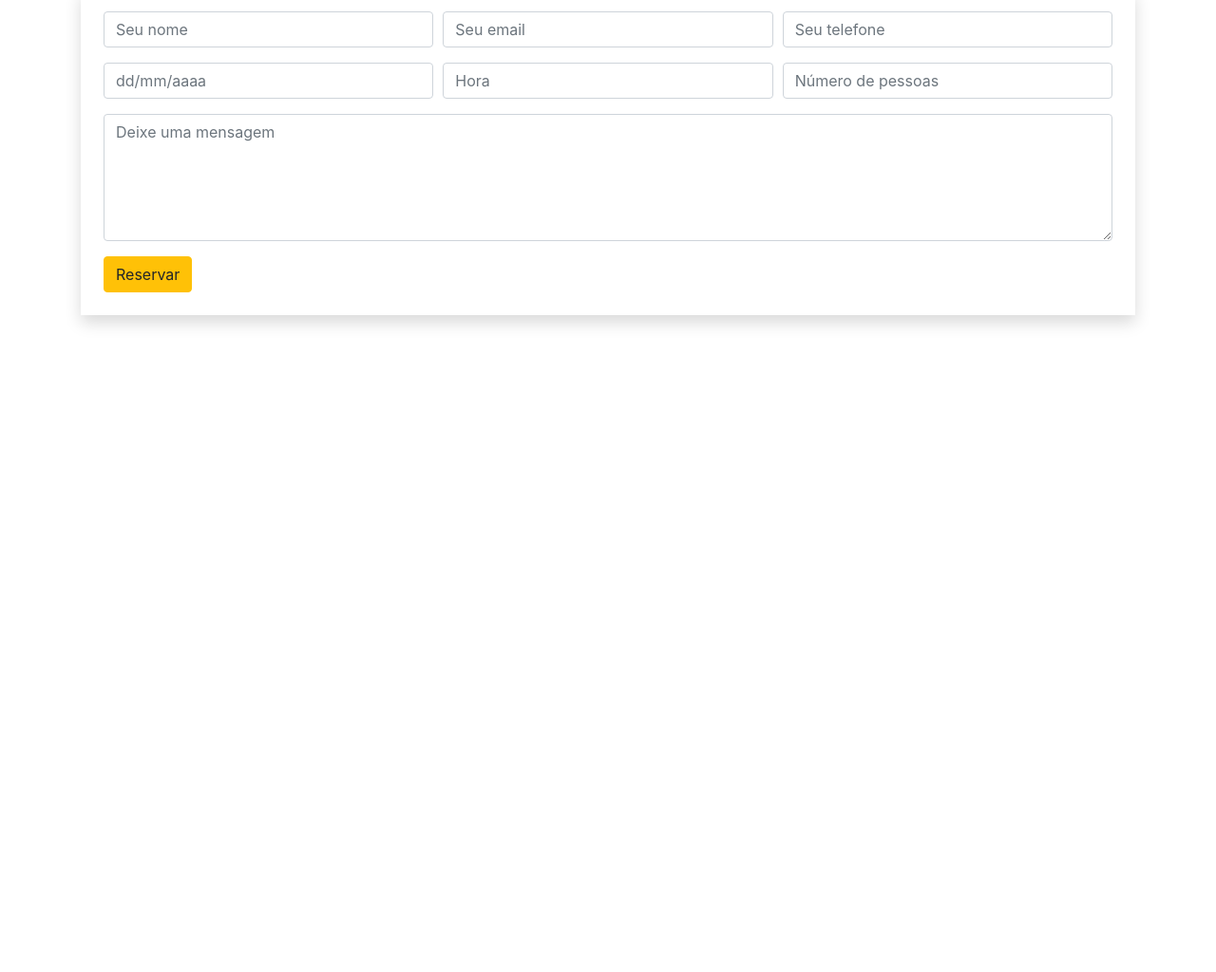
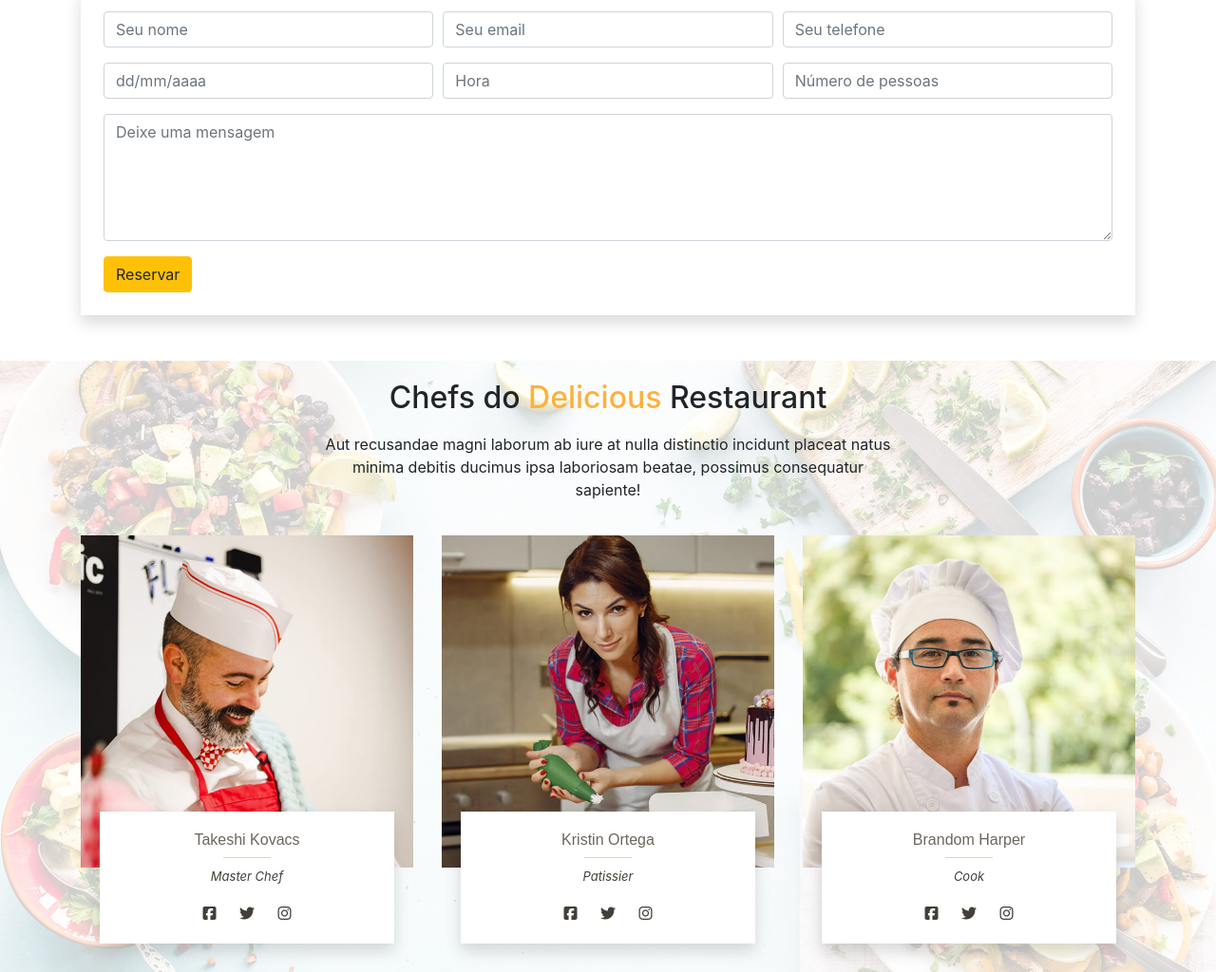
Before and after one commit to fsilva2016/delicious, a plain HTML site: page index.html in a window 1280 px wide. Shown: the part 3782-4806 px from the top of the page at 95% size. Before the commit the page ends 4162 px from the top, so only its background shows below. Drawn offline with nearby package versions, Linux system fonts and the light colour scheme.

Commit message:
feature/chefs

```diff
--- a/index.html
+++ b/index.html
@@ -216,7 +216,7 @@
               <nav>
                 <div class="nav nav-pills mb-3" id="nav-tab" role="tablist">
                   <a class="btn btn-outline-warning active" id="nav-lanches-tab" data-toggle="tab" href="#tab-lanches" role="tab">Lanches</a>
-                  <a class="btn btn-outline-warning mx-3" id="nav-bebidas-tab" data-toggle="tab" href="#tab-bebidas" role="tab">Pratos do dia</a>
+                  <a class="btn btn-outline-warning mx-3" id="nav-plates-tab" data-toggle="tab" href="#tab-plates" role="tab">Pratos do dia</a>
                   <a class="btn btn-outline-warning" id="nav-salgados-tab" data-toggle="tab" href="#tab-salgados" role="tab">Bebidas</a>
                 </div>
               </nav>
@@ -262,7 +262,7 @@
                   </div>
                 </div>
               </div>
-              <div class="tab-pane fade show" id="tab-bebidas" role="tabpanel">
+              <div class="tab-pane fade show" id="tab-plates" role="tabpanel">
                 <div class="row">
                   <div class="col-md-8 cardapio-lanche">
                     <h2>Segunda-feira: Virado à paulista</h2>
@@ -526,6 +526,93 @@
         </div>
       </section>
       <!-- book-a-table /-->
+
+      <!-- chefs -->
+      <section id="chefs" class="chefs">
+        <div class="container">
+          <div class="row">
+            <div class="col-12 pb-3">
+              <header class="main-title">
+                <h2>Chefs do <span>Delicious</span> Restaurant</h2>
+                <p>
+                  Aut recusandae magni laborum ab iure at nulla distinctio incidunt placeat natus minima debitis ducimus ipsa laboriosam beatae, possimus consequatur sapiente!
+                </p>
+              </header>
+            </div>
+          </div>
+          <div class="row">
+            <div class="col-lg-4 col-md-6">
+              <div class="member">
+                <div class="pic">
+                  <img src="img/chefs-1.jpg" alt="" class="img-fluid">
+                </div>
+                <div class="member-info shadow">
+                  <h4>Takeshi Kovacs</h4>
+                  <span>Master Chef</span>
+                  <div class="social pt-3">
+                    <a href="https://facebook.com">
+                      <i class="fab fa-facebook-square"></i>
+                    </a>
+                    <a href="https://facebook.com">
+                      <i class="fab fa-twitter"></i>
+                    </a>
+                    <a href="https://facebook.com">
+                      <i class="fab fa-instagram"></i>
+                    </a>
+                  </div>
+                </div>
+              </div>
+            </div>
+
+            <div class="col-lg-4 col-md-6">
+              <div class="member">
+                <div class="pic">
+                  <img src="img/chefs-2.jpg" alt="" class="img-fluid">
+                </div>
+                <div class="member-info shadow">
+                  <h4>Kristin Ortega</h4>
+                  <span>Patissier</span>
+                  <div class="social pt-3">
+                    <a href="https://facebook.com">
+                      <i class="fab fa-facebook-square"></i>
+                    </a>
+                    <a href="https://facebook.com">
+                      <i class="fab fa-twitter"></i>
+                    </a>
+                    <a href="https://facebook.com">
+                      <i class="fab fa-instagram"></i>
+                    </a>
+                  </div>
+                </div>
+              </div>
+            </div>
+
+            <div class="col-lg-4 col-md-6">
+              <div class="member mb-4">
+                <div class="pic">
+                  <img src="img/chefs-3.jpg" alt="" class="img-fluid">
+                </div>
+                <div class="member-info shadow">
+                  <h4>Brandom Harper</h4>
+                  <span>Cook</span>
+                  <div class="social pt-3">
+                    <a href="https://facebook.com">
+                      <i class="fab fa-facebook-square"></i>
+                    </a>
+                    <a href="https://facebook.com">
+                      <i class="fab fa-twitter"></i>
+                    </a>
+                    <a href="https://facebook.com">
+                      <i class="fab fa-instagram"></i>
+                    </a>
+                  </div>
+                </div>
+              </div>
+            </div>
+          </div>
+        </div>
+      </section>
+      <!-- chefs -->
       <script src="https://kit.fontawesome.com/65b3658ca8.js" crossorigin="anonymous"></script>
       <script src="https://code.jquery.com/jquery-3.3.1.slim.min.js" integrity="sha384-q8i/X+965DzO0rT7abK41JStQIAqVgRVzpbzo5smXKp4YfRvH+8abtTE1Pi6jizo" crossorigin="anonymous"></script>
       <script src="https://cdnjs.cloudflare.com/ajax/libs/popper.js/1.14.3/umd/popper.min.js" integrity="sha384-ZMP7rVo3mIykV+2+9J3UJ46jBk0WLaUAdn689aCwoqbBJiSnjAK/l8WvCWPIPm49" crossorigin="anonymous"></script>
--- a/scss/style.scss
+++ b/scss/style.scss
@@ -67,3 +67,60 @@
   background: rgba(255, 255, 255, .08);
   padding: 30px;
 }
+.chefs{
+  background: linear-gradient(rgba(255, 255, 255, 0.8), rgba(255, 255, 255, 0.8)), url("../img/chefs-bg.jpg") center center no-repeat;
+  background-size: cover;
+  background-attachment: fixed;
+}
+.chefs .member {
+  text-align: center;
+  margin-bottom: 80px;
+  position: relative;
+  text-align: center;
+}
+.chefs .member .pic {
+  overflow: hidden;
+}
+.chefs .member .member-info {
+  position: absolute;
+  bottom: -80px;
+  left: 20px;
+  right: 20px;
+  background: #fff;
+  padding: 20px 0;
+  color: #433f39;
+  box-shadow: 0px 2px 15px rgba(0, 0, 0, 0.1);
+  overflow: hidden;
+  transition: max-height 0.5s ease-in-out;
+}
+.chefs .member h4 {
+  font-weight: 500;
+  margin-bottom: 10px;
+  font-size: 16px;
+  color: #6c665c;
+  position: relative;
+  padding-bottom: 10px;
+  font-family: "Poppins", sans-serif;
+}
+.chefs .member {
+  margin-bottom: 110px;
+}
+.chefs .member h4::after {
+  content: '';
+  position: absolute;
+  display: block;
+  width: 50px;
+  height: 1px;
+  background: #ffcf88;
+  bottom: 0;
+  left: calc(50% - 25px);
+}
+.chefs .member span {
+  font-style: italic;
+  display: block;
+  font-size: 13px;
+}
+.chefs .member .member-info a{
+  color: #433f39;
+  margin: 0 10px;
+}
```
Also changed, not shown: css/style.css, img/chefs-bg.jpg (added).
